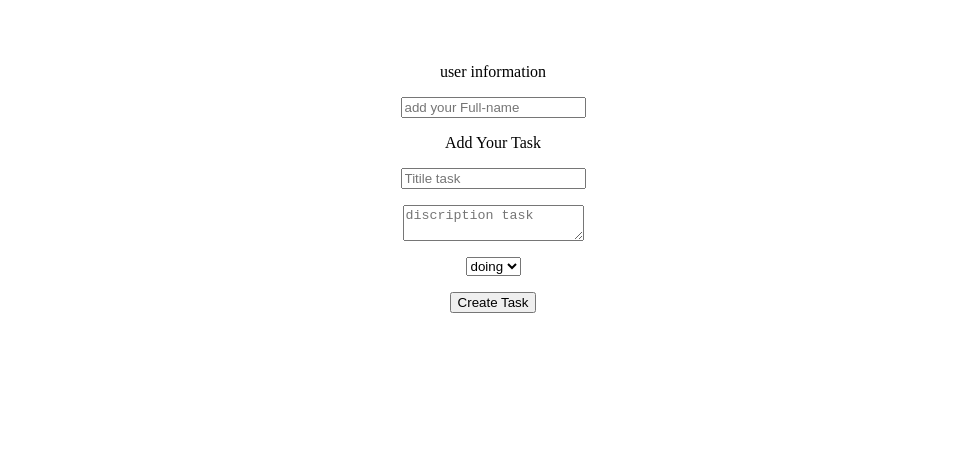
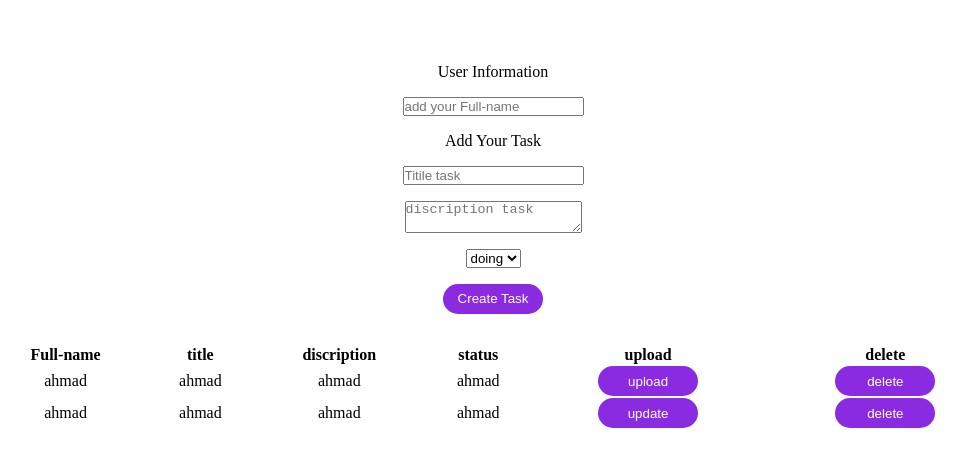
Before and after one commit to medgougriz/TO-DO-LISTE, a plain HTML site: page index.html in a window 1280 px wide. Shown: the whole page, without its empty margins (147-1113 px from the left). Drawn offline with Linux system fonts and the light colour scheme.

Commit message:
Start To Do

```diff
--- a/index.html
+++ b/index.html
@@ -1,27 +1,59 @@
 <!DOCTYPE html>
 <html lang="en">
+
 <head>
     <meta charset="UTF-8">
     <meta name="viewport" content="width=device-width, initial-scale=1.0">
     <link rel="stylesheet" href="style.css">
-    <title>TO DO LISTE  </title>
+    <title>TO DO LISTE </title>
 </head>
+
 <body>
     <div class="container">
         <div class="head">
             <label>user information</label>
-            <input placeholder="add your Full-name"  id="username" type="text">
+            <input placeholder="add your Full-name" id="username" type="text">
 
             <label> Add Your Task</label>
             <input placeholder="Titile task" id="title" type="text">
-            <textarea  placeholder="discription task" id="discription"></textarea>
+            <textarea placeholder="discription task" id="discription"></textarea>
 
             <select id="status">
                 <option value="doing">doing</option>
                 <option value="todo">todo</option>
                 <option value="done">done</option>
             </select>
-            <button onclick="CreateTask()" >Create Task</button>
+            <button onclick="CreateTask()">Create Task</button>
+        </div>
+        <div class="output">
+            <table>
+                <tr>
+                    <th>Full-name</th>
+                    <th>title</th>
+                    <th>discription</th>
+                    <th>status</th>
+                    <th>upload</th>
+                    <th>delete</th>
+                </tr>
+                <tbody>
+                    <tr>
+                    <td>ahmad</td>
+                    <td>ahmad</td>
+                    <td>ahmad</td>
+                    <td>ahmad</td>
+                    <td><button>upload</button></td>
+                    <td><button>delete</button></td>
+                    </tr>
+                     <tr>
+                    <td>ahmad</td>
+                    <td>ahmad</td>
+                    <td>ahmad</td>
+                    <td>ahmad</td>
+                    <td><button id="update">update</button></td>
+                    <td><button id="delete">delete</button></td>
+                    </tr>
+                </tbody>
+            </table>
         </div>
 
 
@@ -29,4 +61,5 @@
 
     <script src="main.js"></script>
 </body>
+
 </html>
--- a/main.js
+++ b/main.js
@@ -4,12 +4,12 @@ var dataBase = []
 function CreateTask(){
     var task =  {
         fullName: document.getElementById('username').value,
-        title: 'sdfs',
-        decrirtion: 'sdfsdfsdfwf ewr',
-        status: 'to do',
+        title: document.getElementById('title').value,
+        desrirtion: document.getElementById('discription').value,
+        status: document.getElementById('status').value,
         createdAt: Date.now()
     }
 
-    dataBase[length] = task
+    dataBase[dataBase.length] = task
     console.log(dataBase);
 }
--- a/style.css
+++ b/style.css
@@ -1,8 +1,14 @@
 *{
     margin: 0;
+    padding: 0;
 
     body{
+        width: 80%;
+        margin: auto;
         .head{
+            label{
+                text-transform: capitalize;
+            }
             padding-top: 2rem;
             display: flex;
             row-gap: 1rem;
@@ -13,3 +19,23 @@
         }
     }
 }
+table{
+    width: 100%;
+    text-align: center;
+
+}
+button{
+    color:white;
+    height: 30px;
+    width: 100px;
+    background-color: blueviolet;
+    border-radius: 20px;
+    border: 0;
+    outline: 0;
+    cursor: pointer;
+    transition: 0.5s;
+}
+button:hover{
+    background-color: rgb(67, 87, 221);
+    letter-spacing: 1px;
+}
```
